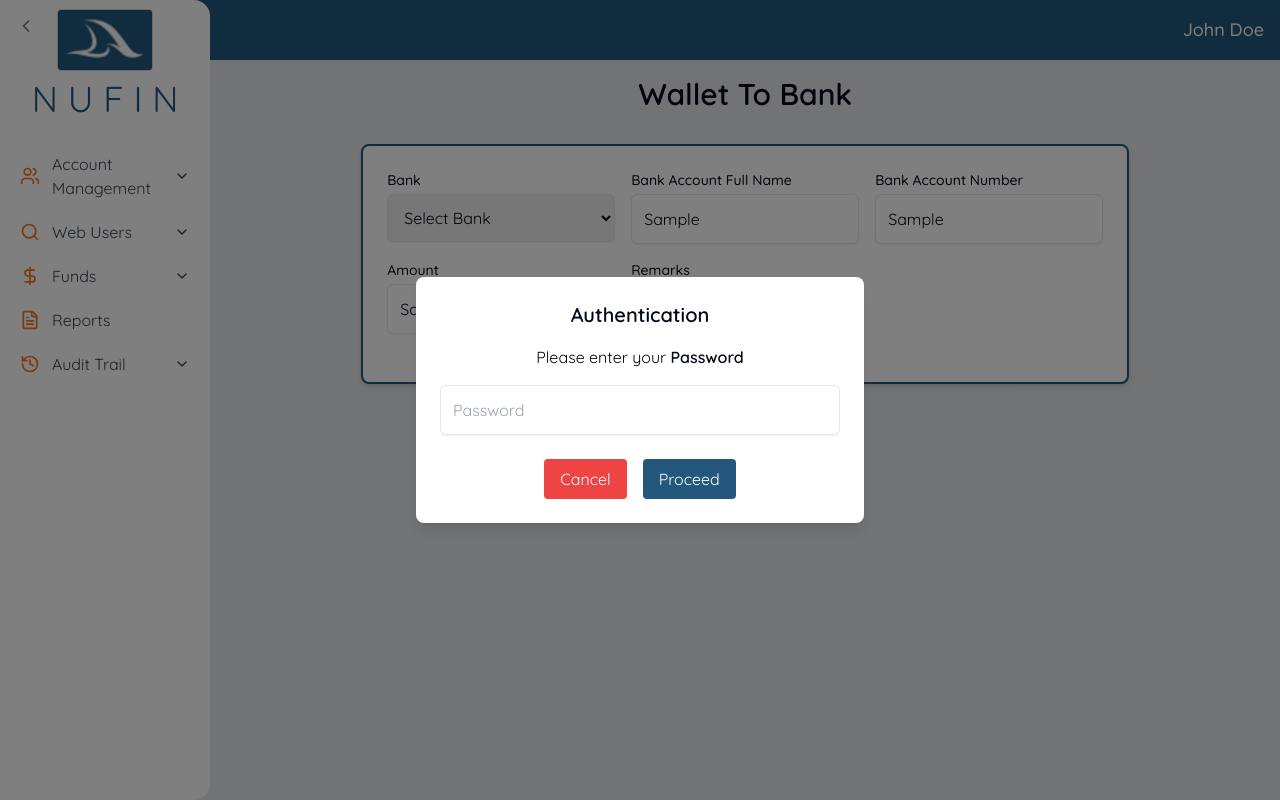
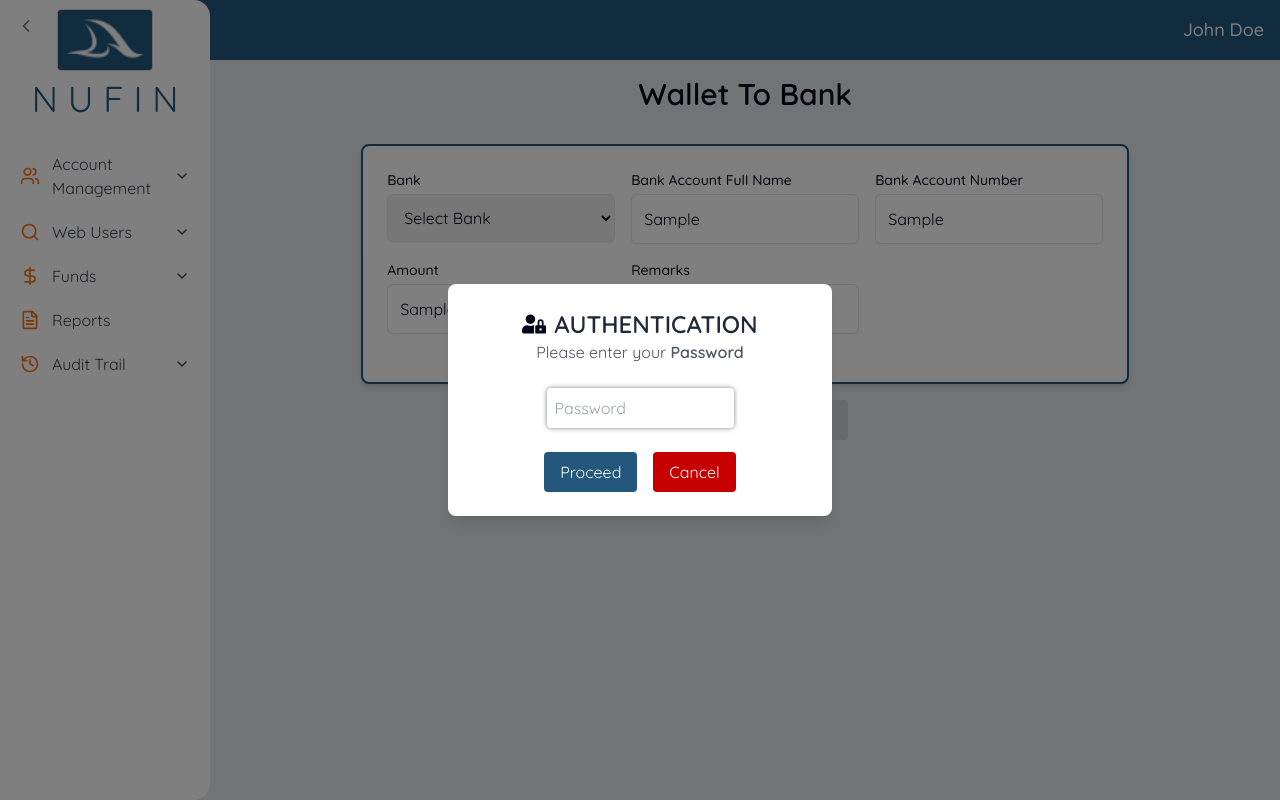
Before and after one commit to JayrTlcfzc/MerchantGUI, a React (Vite) app: page /funds/wallet-to-bank in a window 1280 px wide. Both pictures are taken after typing "Sample", "Sample", "Sample", "Sample" into the empty fields and a click on the button "Submit". Built offline with nearby package versions, Linux system fonts and the light colour scheme.

Commit message:
fix modals

```diff
--- a/src/components/PasswordModal.jsx
+++ b/src/components/PasswordModal.jsx
@@ -1,35 +1,45 @@
-import React from 'react'
-import { useState } from 'react';
-import { FaUserLock } from 'react-icons/fa'
+import React, { useState } from 'react';
+import { FaUserLock } from 'react-icons/fa';
 
-export default function PasswordModal ({handleClose=()=>{}}) {
-    const [password, setPassword] = useState("");
+export default function PasswordModal({ onProceed = () => {}, handleClose = () => {} }) {
+  const [password, setPassword] = useState('');
 
-    const handleChange = (e, index) => {
-        const value = e.target.value;
-    }
+  const handleChange = (e) => {
+    setPassword(e.target.value); // Update the password state
+  };
 
   return (
     <div className="fixed inset-0 flex items-center justify-center z-50 bg-black bg-opacity-50">
-
       <div className="bg-white rounded-lg shadow-lg p-6 w-96 text-center">
-            <div className='flex flex-row justify-center items-center'>
-                <FaUserLock className='text-2xl' />
-                <h2 className="text-2xl font-semibold text-gray-800 ml-2">
-                AUTHENTICATION
-                </h2>
+        <div className="flex flex-row justify-center items-center">
+          <FaUserLock className="text-2xl" />
+          <h2 className="text-2xl font-semibold text-gray-800 ml-2">AUTHENTICATION</h2>
         </div>
 
         <p className="text-gray-600 mb-6">
-              Please enter your <span className='font-bold'>Password</span>
+          Please enter your <span className="font-bold">Password</span>
         </p>
 
-            <input type='password' className='mb-6 rounded shadow-outline border-gray-300 p-2 focus:outline-none focus:ring-2 focus:ring-[#23587C] focus:border-transparent' placeholder='Password' />
+        {/* Controlled input for password */}
+        <input
+          type="password"
+          className="mb-6 rounded shadow-outline border-gray-300 p-2 focus:outline-none focus:ring-2 focus:ring-[#23587C] focus:border-transparent"
+          placeholder="Password"
+          value={password}
+          onChange={handleChange}
+        />
 
         <div className="flex justify-center gap-4">
           <button
             className="px-4 py-2 text-white bg-[#23587C] rounded hover:bg-[#2C75A6]"
-                    onClick={handleClose}
+            onClick={() => {
+              if (password) {
+                onProceed();
+                handleClose();
+              } else {
+                alert('Please enter your password');
+              }
+            }}
           >
             Proceed
           </button>
@@ -41,7 +51,6 @@ export default function PasswordModal ({handleClose=()=>{}}) {
           </button>
         </div>
       </div>
-
     </div>
-  )
+  );
 }
--- a/src/components/PinModal.jsx
+++ b/src/components/PinModal.jsx
@@ -1,47 +1,37 @@
-import React from 'react'
-import { useState } from 'react';
-import { FaUserLock } from 'react-icons/fa'
+import React, { useState } from 'react';
+import { FaUserLock } from 'react-icons/fa';
 
-export default function PinModal ({handleClose=()=>{}}) {
-    const [pin, setPin] = useState(["", "", "", ""]);
+export default function PinModal({ onProceed = () => {}, handleClose = () => {} }) {
+  const [pin, setPin] = useState(['', '', '', '']);
 
   const handleChange = (e, index) => {
     const value = e.target.value;
 
     // If the value is not a number, do not update
-        if (isNaN(value) && value!=="") return;
+    if (isNaN(value) && value !== "") return;
 
-        // Update the OTP value at the corresponding index
+    // Update the PIN value at the corresponding index
     const newPin = [...pin];
     newPin[index] = value;
     setPin(newPin);
 
     // Move to the next input if the current field is filled
-        if(value !== "" && index < pin.length - 1) {
+    if (value !== "" && index < pin.length - 1) {
         document.getElementById(`pin-input-${index + 1}`).focus();
     }
 };
 
-    const handleKeyDown = (e, index) => {
-        // Handle backspace to move to the previous input
-        if (e.key === "Backspace" && pin[index] === "" && index > 0) {
-            document.getElementById(`pin-input-${index - 1}`).focus();
-        }
-    }
 
   return (
     <div className="fixed inset-0 flex items-center justify-center z-50 bg-black bg-opacity-50">
-
       <div className="bg-white rounded-lg shadow-lg p-6 w-96 text-center">
-            <div className='flex flex-row justify-center items-center'>
-                <FaUserLock className='text-2xl' />
-                <h2 className="text-2xl font-semibold text-gray-800 ml-2">
-                AUTHENTICATION
-                </h2>
+        <div className="flex flex-row justify-center items-center">
+          <FaUserLock className="text-2xl" />
+          <h2 className="text-2xl font-semibold text-gray-800 ml-2">AUTHENTICATION</h2>
         </div>
 
         <p className="text-gray-600 mb-6">
-              Please enter your <span className='font-bold'>Pin</span>
+          Please enter your <span className="font-bold">Pin</span>
         </p>
 
         <div className="flex justify-center space-x-2 mb-4">
@@ -51,8 +41,16 @@ export default function PinModal ({handleClose=()=>{}}) {
               id={`pin-input-${index}`}
               type="text"
               value={digit}
-                    onChange={(e) => handleChange(e, index)}
-                    onKeyDown={(e) => handleKeyDown(e, index)}
+              onChange={(e) => {
+                const value = e.target.value;
+                if (isNaN(value) && value !== '') return;
+                const newPin = [...pin];
+                newPin[index] = value;
+                setPin(newPin);
+                if (value !== '' && index < pin.length - 1) {
+                  document.getElementById(`pin-input-${index + 1}`).focus();
+                }
+              }}
               maxLength="1"
               className="w-12 h-12 text-center text-xl font-semibold border border-gray-300 rounded-md focus:outline-none focus:ring-2 focus:ring-blue-500"
             />
@@ -62,7 +60,10 @@ export default function PinModal ({handleClose=()=>{}}) {
         <div className="flex justify-center gap-4">
           <button
             className="px-4 py-2 text-white bg-[#23587C] rounded hover:bg-[#2C75A6]"
-                    onClick={handleClose}
+            onClick={() => {
+              onProceed();
+              handleClose();
+            }}
           >
             Proceed
           </button>
@@ -74,7 +75,6 @@ export default function PinModal ({handleClose=()=>{}}) {
           </button>
         </div>
       </div>
-
     </div>
-  )
+  );
 }
--- a/src/pages/Funds/walletToBank.jsx
+++ b/src/pages/Funds/walletToBank.jsx
@@ -1,48 +1,22 @@
 import React, { useState } from 'react';
 import StatusModal from '../../components/statusModal';
-
-const Modal = ({ isOpen, onClose, title, children, onProceed, proceedLabel, cancelLabel }) => {
-  if (!isOpen) return null;
-
-  return (
-    <div className="fixed inset-0 z-50 flex items-center justify-center bg-black bg-opacity-50">
-      <div className="bg-white rounded-lg shadow-lg w-11/12 max-w-md p-6">
-        <h2 className="text-xl font-bold mb-4 text-center">
-          {title}
-        </h2>
-        <div className="mb-6 text-center">{children}</div>
-        <div className="flex justify-center gap-4">
-          <button
-            onClick={onClose}
-            className="px-4 py-2 bg-red-500 text-white rounded hover:bg-red-600"
-          >
-            {cancelLabel || 'Cancel'}
-          </button>
-          <button
-            onClick={onProceed}
-            className="px-4 py-2 bg-[#23587C] text-white rounded hover:bg-blue-600"
-          >
-            {proceedLabel || 'Proceed'}
-          </button>
-        </div>
-      </div>
-    </div>
-  );
-};
+import PasswordModal from '../../components/PasswordModal';
+import OTPModal from '../../components/OTPModal';
 
 const WalletToBank = () => {
   const [isPasswordModalOpen, setPasswordModalOpen] = useState(false);
-  const [isPinModalOpen, setPinModalOpen] = useState(false);
+  const [isOTPModalOpen, setOTPModalOpen] = useState(false); // OTP modal state
   const [modalState, setModalState] = useState({ isOpen: false, status: '', message: '' });
 
-  const handleAllocate = () => setPasswordModalOpen(true);
+  const handleAllocate = () => setPasswordModalOpen(true); // Open password modal on click
   const handleProceedPassword = () => {
-    setPasswordModalOpen(false);
-    setPinModalOpen(true);
+    setPasswordModalOpen(false); // Close password modal
+    setOTPModalOpen(true); // Open OTP modal
   };
-  const handleProceedPin = () => {
-    setPinModalOpen(false);
-    setModalState({ isOpen: true, status: 'success', message: 'Transaction Successful!' });
+
+  const handleProceedOTP = () => {
+    setOTPModalOpen(false); // Close OTP modal
+    setModalState({ isOpen: true, status: 'success', message: 'Transaction Successful!' }); // Show status modal
   };
 
   return (
@@ -110,51 +84,32 @@ const WalletToBank = () => {
       </div>
 
       {/* Password Modal */}
-      <Modal
+      {isPasswordModalOpen && (
+        <PasswordModal
           isOpen={isPasswordModalOpen}
           onClose={() => setPasswordModalOpen(false)}
-        title="Authentication"
-        proceedLabel="Proceed"
-        cancelLabel="Cancel"
           onProceed={handleProceedPassword}
-      >
-        <p className="mb-4 text-center">Please enter your <strong>Password</strong></p>
-        <input
-          type="password"
-          className="p-3 border rounded-md shadow-sm w-full focus:ring focus:ring-blue-300 focus:outline-none"
-          placeholder="Password"
         />
-      </Modal>
+      )}
 
-      {/* PIN Modal */}
-      <Modal
-        isOpen={isPinModalOpen}
-        onClose={() => setPinModalOpen(false)}
-        title="Authentication"
-        proceedLabel="Proceed"
-        cancelLabel="Cancel"
-        onProceed={handleProceedPin}
-      >
-        <p className="mb-4 text-center">Please enter your <strong>PIN</strong></p>
-        <div className="flex justify-center gap-2">
-          {[...Array(4)].map((_, index) => (
-            <input
-              key={index}
-              type="text"
-              maxLength="1"
-              className="p-3 border rounded-md shadow-sm w-12 text-center focus:ring focus:ring-blue-300 focus:outline-none"
+      {/* OTP Modal */}
+      {isOTPModalOpen && (
+        <OTPModal
+          isOpen={isOTPModalOpen}
+          onClose={() => setOTPModalOpen(false)}
+          onProceed={handleProceedOTP}
         />
-          ))}
-        </div>
-      </Modal>
+      )}
 
       {/* Status Modal */}
+      {modalState.isOpen && (
         <StatusModal
           isOpen={modalState.isOpen}
           onClose={() => setModalState(prev => ({ ...prev, isOpen: false }))}
           status={modalState.status}
           message={modalState.message}
         />
+      )}
     </div>
   );
 };
```
Also changed, not shown: src/components/OTPModal.jsx (+30 -26 lines). Lines whose indentation alone changed are shown as unchanged.
